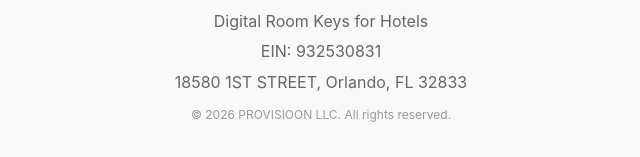
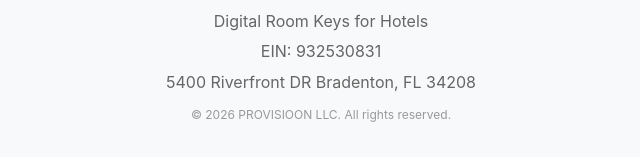
Before and after one commit to jeffersonzanco/provisioon-site, a plain HTML site: page index.html in a window 1280 px wide. Shown: the part 4284-4441 px from the top of the page, 319-959 px from the left. Drawn offline with Linux system fonts and the light colour scheme.

Commit message:
Update index.html

```diff
--- a/index.html
+++ b/index.html
@@ -698,6 +698,6 @@
   <p style="margin: 5px 0; font-weight: bold; color: #333;">PROVISIOON LLC</p>
   <p style="margin: 5px 0; color: #666;">Digital Room Keys for Hotels</p>
   <p style="margin: 5px 0; color: #666;">EIN: 932530831</p>
-  <p style="margin: 5px 0; color: #666;">18580 1ST STREET, Orlando, FL 32833</p>
+  <p style="margin: 5px 0; color: #666;">5400 Riverfront DR Bradenton, FL 34208</p>
   <p style="margin: 10px 0 5px 0; color: #999; font-size: 12px;">&copy; 2026 PROVISIOON LLC. All rights reserved.</p>
 </footer> </html>
```
